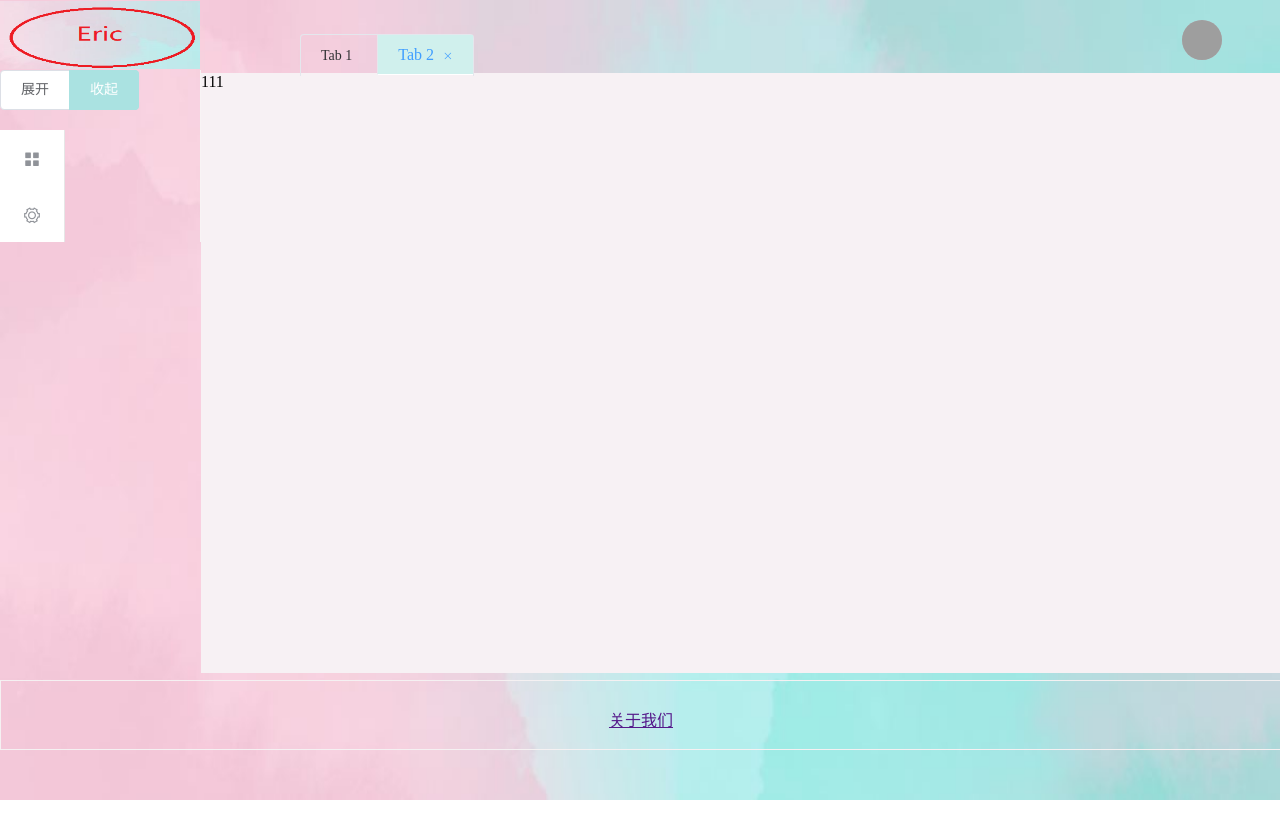
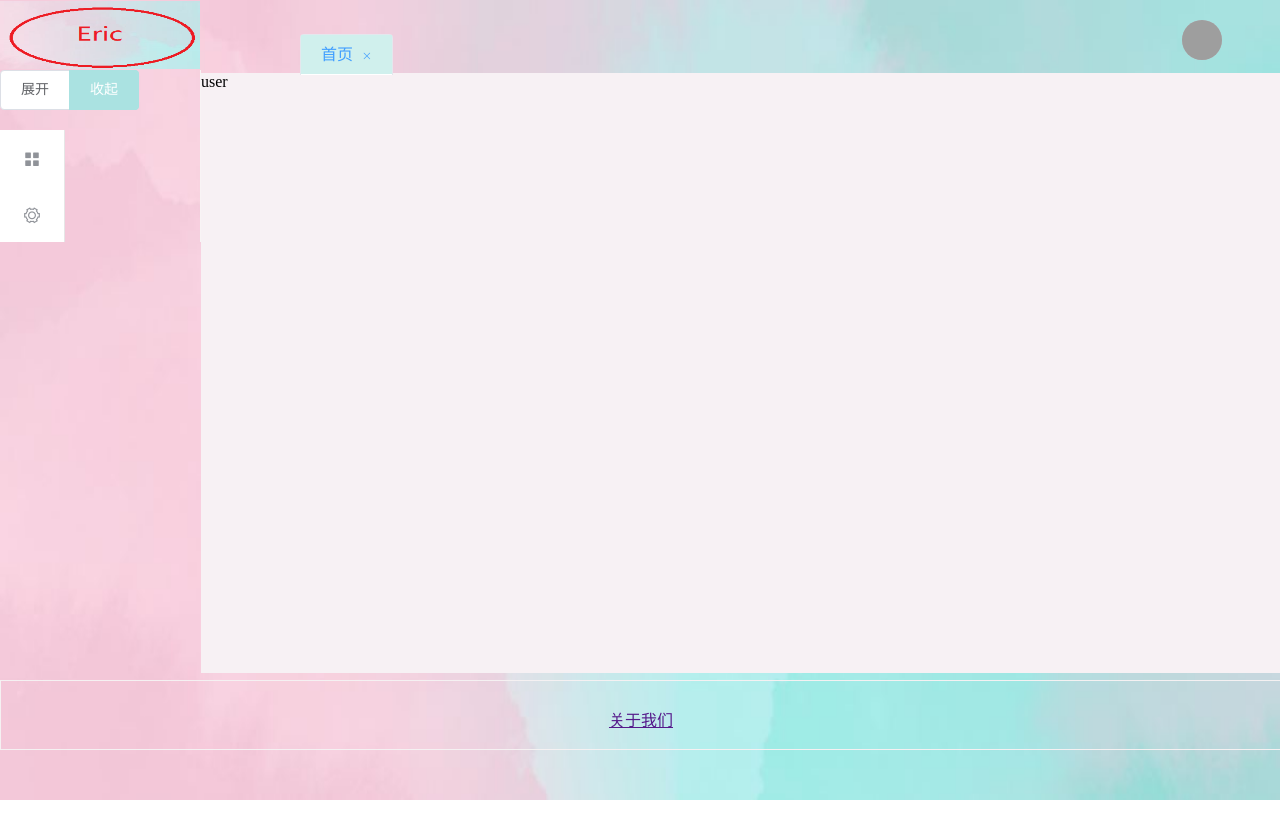
Before and after one commit to furenqiang/web_back, a Vue app: page /user in a window 1280 px wide. Shown: the top 838 px of the page. Built offline with nearby package versions, Linux system fonts and the light colour scheme; grey boxes are pictures that could not be loaded; the HTML template or start-up script is replaced by a standard one.

Commit message:
1、集成vuex，完善导航与tab联动

```diff
--- a/package.json
+++ b/package.json
@@ -11,7 +11,8 @@
     "core-js": "^3.6.5",
     "element-ui": "^2.14.1",
     "vue": "^2.6.11",
-    "vue-router": "^3.4.9"
+    "vue-router": "^3.4.9",
+    "vuex": "^3.6.0"
   },
   "devDependencies": {
     "@vue/cli-plugin-babel": "~4.5.0",
@@ -43,7 +44,7 @@
     "rules": {
       "no-debugger": "off",
       "no-console": "off",
-      "fork-ts-checker":"off"
+      "fork-ts-checker": "off"
     }
   },
   "browserslist": [
--- a/src/App.vue
+++ b/src/App.vue
@@ -5,7 +5,9 @@
     </div>
     <Header></Header>
     <div class="routerView">
-      <router-view />
+      <keep-alive>
+        <router-view />
+      </keep-alive>
     </div>
     <NavMenu></NavMenu>
     <Footer></Footer>
--- a/src/components/common/Header.vue
+++ b/src/components/common/Header.vue
@@ -3,7 +3,7 @@
     <div class="rightClass">
       <template>
         <div class="deamo-type">
-          <a href="" >
+          <a href="/home" >
             <el-avatar src="https://cube.elemecdn.com/0/88/03b0d39583f48206768a7534e55bcpng.png"></el-avatar>
           </a>
         </div>
--- a/src/components/common/Header_tab.vue
+++ b/src/components/common/Header_tab.vue
@@ -1,10 +1,12 @@
 <template>
-    <el-tabs v-model="editableTabsValue" type="card" closable @edit="handleTabsEdit">
+    <el-tabs v-model="editableTabsValue" type="card" closable @edit="handleTabsEdit" @tab-click="handleClick">
       <el-tab-pane
         :key="item.name"
         v-for="(item) in editableTabs"
         :label="item.title"
         :name="item.name"
+        :defaultActive="item.index"
+        :path="item.path"
       >
       </el-tab-pane>
     </el-tabs>
@@ -21,29 +23,24 @@
   export default {
     data() {
       return {
-        editableTabsValue: '2',
-        editableTabs: [{
-          title: 'Tab 1',
-          name: '1',
-          content: 'Tab 1 content'
-        }, {
-          title: 'Tab 2',
-          name: '2',
-          content: 'Tab 2 content'
-        }],
-        tabIndex: 2
+        editableTabs: this.$store.state.headerTab.editableTabs
       }
     },
     methods: {
+      handleClick(tab, event) {
+        this.$store.commit({
+            type:'handleDefaultActive',
+            tab:{
+              index: tab.$attrs.defaultActive
+            }
+          })
+        this.$router.push({
+          path:tab.$attrs.path
+        })
+      },
       handleTabsEdit(targetName, action) {
-        if (action === 'add') {
-          let newTabName = ++this.tabIndex + '';
-          this.editableTabs.push({
-            title: 'New Tab',
-            name: newTabName,
-            content: 'New Tab content'
-          });
-          this.editableTabsValue = newTabName;
+        if(targetName==0){
+          return;
         }
         if (action === 'remove') {
           let tabs = this.editableTabs;
@@ -58,11 +55,47 @@
               }
             });
           }
-
           this.editableTabsValue = activeName;
           this.editableTabs = tabs.filter(tab => tab.name !== targetName);
+          this.$store.commit({
+            type:'handleTabsRemove',
+            tab:{
+              name: targetName
+          }
+          })
         }
+      }
+    },
+    watch: {
+    '$store.state.headerTab.editableTabs': function () {
+      //你需要执行的代码
+      this.editableTabs=this.$store.state.headerTab.editableTabs
+      this.editableTabsValue=this.$store.state.headerTab.editableTabsValue
+      this.tabIndex= this.$store.state.headerTab.tabIndex
+    }
+  },
+  computed:{
+    //这里需要把store 动态的数据放到computed里面才会同步更新 视图
+    tabIndex:{
+      get:function(){
+         return this.$store.state.headerTab.tabIndex
+      },
+      set:function(v){
+      }
+    },
+    editableTabsValue:{
+      get:function(){
+         return this.$store.state.headerTab.editableTabsValue
+      },
+      set:function(v){
+        this.$store.commit({
+        type:'handleTabsEdit',
+        tab:{
+          name: v
+          }
+        })
       }
     }
   }
+  }
 </script>
--- a/src/components/common/NavMenu.vue
+++ b/src/components/common/NavMenu.vue
@@ -5,7 +5,7 @@
       <el-radio-button :label="true">收起</el-radio-button>
     </el-radio-group>
     <el-menu
-      default-active="1-1"
+      :default-active="defaultActive"
       class="el-menu-vertical-demo"
       @open="handleOpen"
       @close="handleClose"
@@ -22,7 +22,7 @@
           :index="children.index"
            v-for="(children,i) in item.children"
            :key="i"
-           @click="toPath(children.path)">
+           @click="toPath(children)">
             {{children.title}}
           </el-menu-item>
         </el-menu-item-group>
@@ -41,24 +41,29 @@ export default {
         "index":"1",
         "icon":"el-icon-menu",
         "path":"",
+        "name":"0",
         "children":[{
           "title":"系统用户",
           "index":"1-1",
           "path":"/user",
+          "name":"1"
           },
           {
             "title":"操作日志",
             "index":"1-2",
             "path":"",
+            "name":"2"
               }]
           },
         {"title":"档案设置",
         "index":"2",
         "icon":"el-icon-setting",
+        "name":"",
         "children":[
           {"title":"用户档案",
           "index":"2-1",
           "path":"",
+          "name":"3"
           }
         ]}
       ]
@@ -72,11 +77,49 @@ export default {
       console.log(key, keyPath);
     },
     handleSelect(key, keyPath){
+      console.log(key, keyPath);
     },
-    toPath(path){
+    toPath(children){
+      let path=children.path
       this.$router.push({
         path:path
       })
+      this.addTab(children)
+    },
+    addTab(children){
+      this.$store.commit({
+        type:'handleTabsAdd',
+        tab:{
+          title: children.title,
+          name: children.name,
+          content: children.icon,
+          path:children.path,
+          index:children.index
+      }
+      })
+      this.$store.commit({
+        type:'handleTabsEdit',
+        tab:{
+          index:children.index,
+          name: children.name
+      }
+      })
+      this.$store.commit({
+        type:'handleDefaultActive',
+        tab:{
+          index:children.index
+      }
+      })
+    }
+  },
+  computed:{
+    //这里需要把store 动态的数据放到computed里面才会同步更新 视图
+    defaultActive:{
+      get:function() {
+        return this.$store.state.navMenu.menu.defaultActive
+      },
+      set:function(v){
+      }
     }
   },
   mounted(){
--- a/src/components/sysUser/User.vue
+++ b/src/components/sysUser/User.vue
@@ -1,6 +1,6 @@
 <template>
   <div>
-    111
+    user
   </div>
 </template>
 
--- a/src/main.js
+++ b/src/main.js
@@ -1,6 +1,7 @@
 import Vue from "vue";
 import App from "./App.vue";
 import router from "./router/index";
+import store from "./store/index"
 // elementUI 导入
 import ElementUI from "element-ui";
 import "element-ui/lib/theme-chalk/index.css";
@@ -9,5 +10,6 @@ Vue.use(ElementUI);
 Vue.config.productionTip = false;
 new Vue({
   router,
+  store,
   render: h => h(App)
 }).$mount("#app");
--- a/src/router/index.js
+++ b/src/router/index.js
@@ -35,3 +35,8 @@ export default new Router({
     }
   ]
 });
+
+const VueRouterPush = Router.prototype.push
+Router.prototype.push = function push (to) {
+  return VueRouterPush.call(this, to).catch(err => err)
+}
--- /dev/null
+++ b/src/store/index.js
@@ -0,0 +1,50 @@
+import Vue from "vue";
+import Vuex from "vuex"
+
+Vue.use(Vuex);
+const store= new Vuex.Store({
+  state:{
+    headerTab:{
+      editableTabs: [{
+        title: '首页',
+        name: '0',
+        content: 'Tab 1 content',
+        path:"/",
+        index:"0"
+      }],
+      editableTabsValue:"0",
+      tabIndex:0
+    },
+    navMenu:{
+      menu:{
+        defaultActive:"1-1"
+      }
+    }
+  },
+  mutations:{
+    handleTabsAdd(state,params){
+      state.navMenu.menu.defaultActive=params.tab.index
+      for(let item of state.headerTab.editableTabs){
+        if(params.tab.name==item.name){
+          return;
+        }
+      }
+      state.headerTab.editableTabs.push(params.tab)
+    },
+    handleTabsEdit(state,params){
+      state.headerTab.tabIndex= Number.parseInt(params.tab.name)
+      state.headerTab.editableTabsValue=params.tab.name
+    },
+    handleTabsRemove(state,params){
+      for(let i in state.headerTab.editableTabs){
+        if(state.headerTab.editableTabs[i].name==params.tab.name){
+          state.headerTab.editableTabs.splice(i,1)
+        }
+      }
+    },
+    handleDefaultActive(state,params){
+      state.navMenu.menu.defaultActive=params.tab.index
+    }
+  }
+});
+export default store
```
